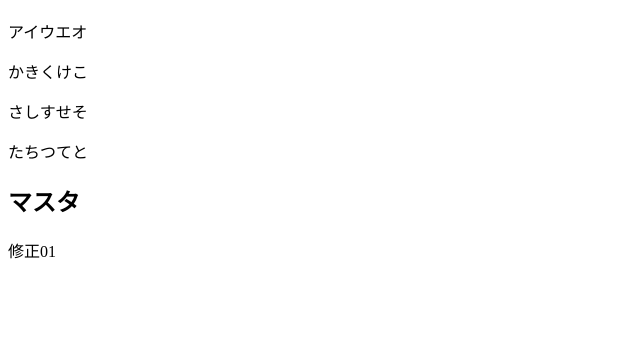
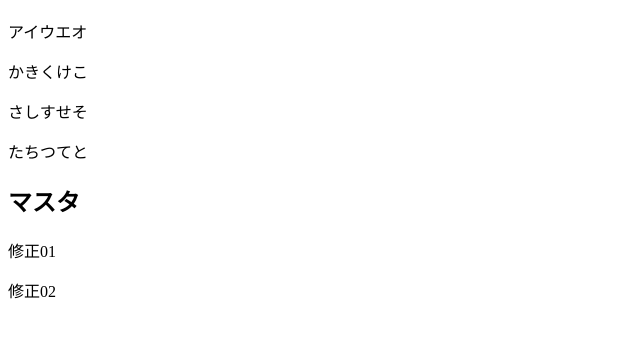
Before and after one commit to NaomiOkawa/First-Test, a plain HTML site: page index.html in a window 1280 px wide. Shown: the part 61-398 px from the top of the page, without its empty margins (0-640 px from the left). Drawn offline with Linux system fonts and the light colour scheme.

Commit message:
マスター修正02

```diff
--- a/index.html
+++ b/index.html
@@ -12,6 +12,8 @@
     <p>たちつてと</p>
     <h2>マスタ</h2>
     <p>修正01</p>
+    <p>修正02</p>
+
 
 
 </body>
```
